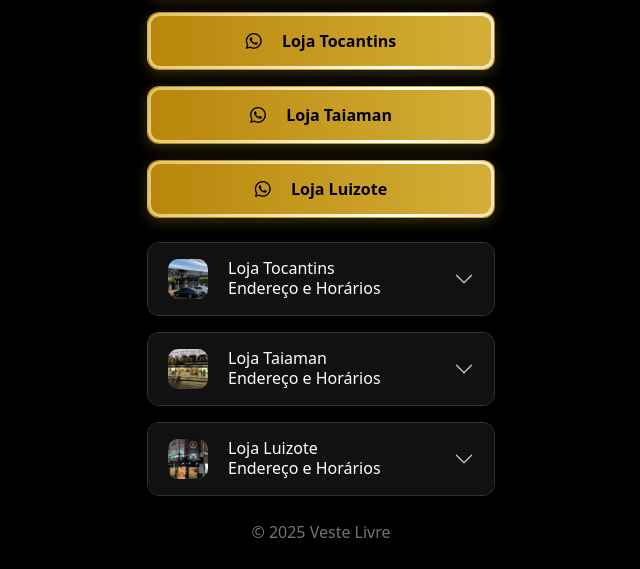
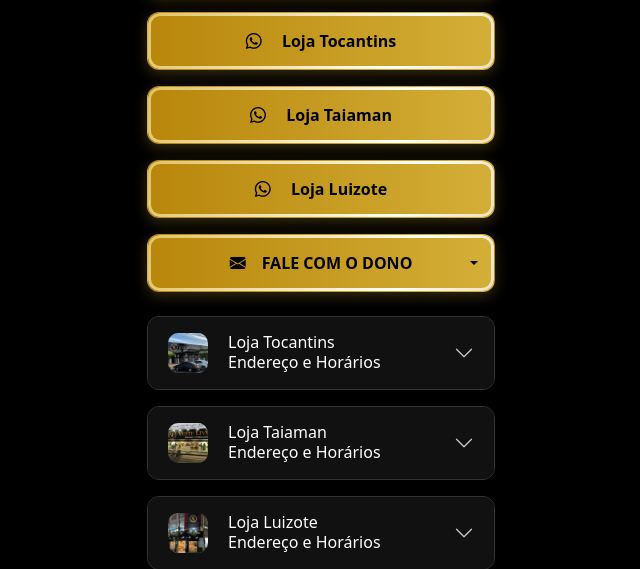
Before and after one commit to gustavo-mamedep/vl_bio, a Flask app: page / in a window 1280 px wide. Shown: the part 506-1075 px from the top of the page, without its empty margins (307-947 px from the left). Before the commit the page ends 1044 px from the top, so only its background shows below. Run offline with Flask 3, Linux system fonts and the light colour scheme.

Commit message:
atualizar e-mail

```diff
--- a/static/css/style.css
+++ b/static/css/style.css
@@ -132,3 +132,25 @@ body {
     max-width: 160px;
   }
 }
+
+/* Garante que o dropdown tenha a mesma largura dos outros botões */
+.dropdown .btn-vl {
+    width: 100%;
+    text-align: center; /* Centraliza o texto */
+    display: flex;
+    align-items: center;
+    justify-content: center; /* Centraliza o conteúdo */
+    position: relative; /* Para posicionar a seta */
+}
+
+/* Posiciona a seta do dropdown à direita */
+.dropdown .btn-vl::after {
+    position: absolute;
+    right: 1rem; /* Ajuste conforme necessário */
+    margin-left: 0;
+}
+
+/* Garante que o menu dropdown tenha a mesma largura do botão */
+.dropdown-menu {
+    width: 100%;
+}
--- a/templates/home.html
+++ b/templates/home.html
@@ -38,6 +38,17 @@
            target="_blank" rel="noopener noreferrer">
           <i class="bi bi-whatsapp me-3"></i> Loja Luizote
         </a>
+        <div class="dropdown">
+          <button class="btn btn-vl dropdown-toggle" type="button" data-bs-toggle="dropdown">
+            <i class="bi bi-envelope-fill me-3"></i> FALE COM O DONO
+          </button>
+          <ul class="dropdown-menu">
+            <li><a class="dropdown-item" href="mailto:atendimento@vestelivre.com.br?subject=Reclamação">Reclamações</a></li>
+            <li><a class="dropdown-item" href="mailto:atendimento@vestelivre.com.br?subject=Elogio">Elogios</a></li>
+            <li><a class="dropdown-item" href="mailto:atendimento@vestelivre.com.br?subject=Dúvida">Dúvidas</a></li>
+            <li><a class="dropdown-item" href="mailto:atendimento@vestelivre.com.br?subject=Outros">Outros</a></li>
+          </ul>
+        </div>
       </div>
 
       <!-- Accordion -->
```
